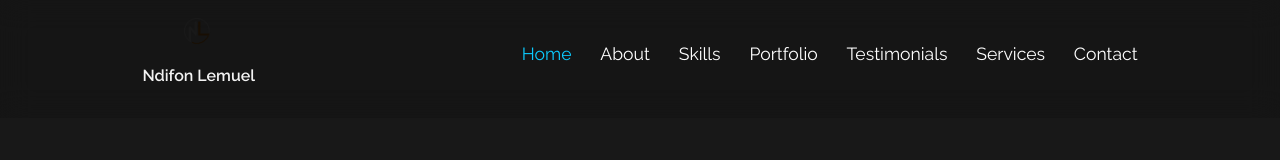
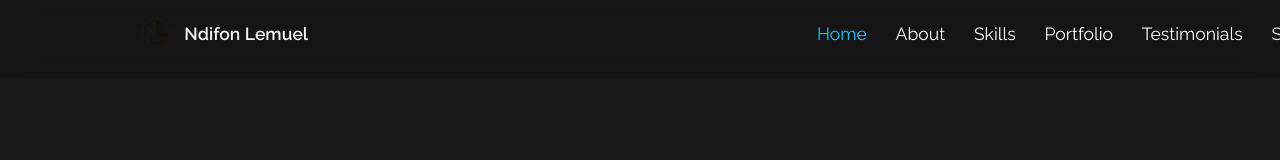
Before and after one commit to Izora9099/portfolio, a React (Create React App) app: page / in a window 1280 px wide. Shown: the top 160 px of the page. Built offline with nearby package versions, Linux system fonts and the light colour scheme.

Commit message:
final touches on the navbar

```diff
--- a/src/components/navbar/navbar.css
+++ b/src/components/navbar/navbar.css
@@ -22,6 +22,7 @@ nav {
   justify-self: flex-end;
   display: flex;
   justify-content: center;
+  margin-left: 30rem;
   }
 
 
@@ -35,7 +36,7 @@ nav a {
   font-size: 1.1rem;
   margin-bottom: 0.7rem;
   display: flex;
-  flex-direction: column;
+
   justify-content: center;
   align-items: center;
 }
@@ -54,7 +55,7 @@ nav a {
 }
 
 .logo span {
-    font-size: 1rem;
+    font-size: rem;
     font-weight: 600;
     color: var(--color-primary);
     white-space: nowrap;
```
